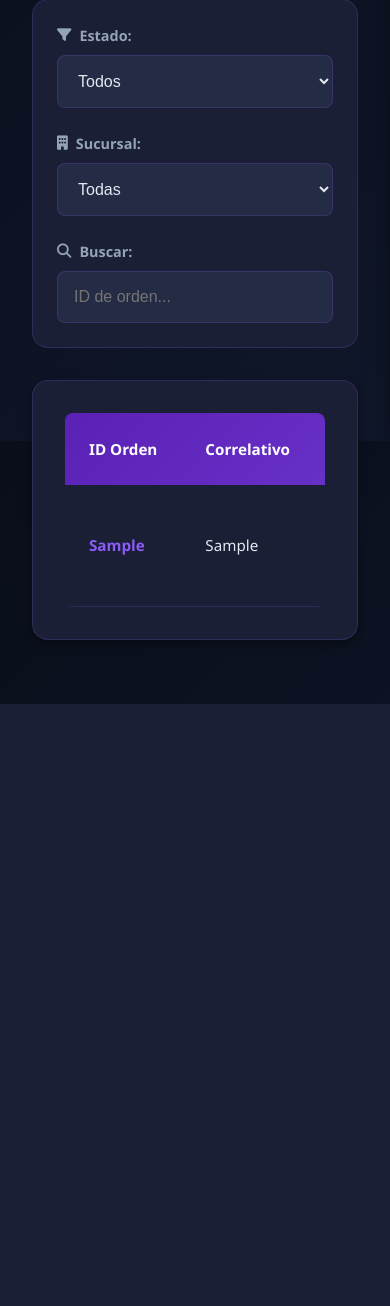
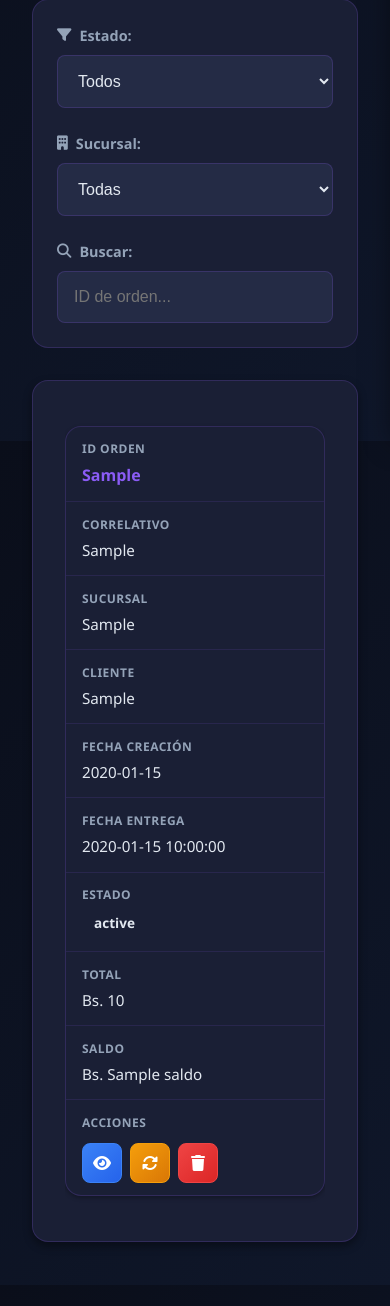
Before and after one commit to 4nddrs/optician, a Flask app: template templates/ordenes.html in a window 390 px wide. Shown: the part 403-1709 px from the top of the page. Before the commit the page ends 1107 px from the top, so only its background shows below. Run offline with Flask 3, Linux system fonts and the light colour scheme; the template is opened without the code that fills it: most values are stand-ins (such as "Sample title", 1, 10 or a date in 2020); some libraries are stand-ins or nearby versions.

Commit message:
Update UI

```diff
--- a/static/css/style.css
+++ b/static/css/style.css
@@ -533,6 +533,104 @@ body {
 
 .data-table td strong {
     color: var(--color-primary-light);
+}
+
+@media (max-width: 768px) {
+    .orders-mobile-table,
+    .dashboard-orders-table {
+        border-collapse: separate;
+        border-spacing: 0 0.85rem;
+    }
+
+    .orders-mobile-table thead,
+    .dashboard-orders-table thead {
+        display: none;
+    }
+
+    .orders-mobile-table tbody,
+    .dashboard-orders-table tbody {
+        display: block;
+    }
+
+    .orders-mobile-table tbody tr,
+    .dashboard-orders-table tbody tr {
+        display: block;
+        margin-bottom: 0;
+        background: var(--surface-primary);
+        border: 1px solid var(--border-color);
+        border-radius: var(--border-radius);
+        box-shadow: var(--shadow-sm);
+        overflow: hidden;
+    }
+
+    .orders-mobile-table tbody tr:hover,
+    .dashboard-orders-table tbody tr:hover {
+        background: var(--surface-primary);
+    }
+
+    .orders-mobile-table td,
+    .dashboard-orders-table td {
+        display: flex;
+        flex-direction: column;
+        align-items: flex-start;
+        gap: 0.25rem;
+        padding: 0.8rem 1rem;
+        border-bottom: 1px solid rgba(139, 92, 246, 0.12);
+        white-space: normal;
+        overflow: visible;
+        text-overflow: initial;
+    }
+
+    .orders-mobile-table td:last-child,
+    .dashboard-orders-table td:last-child {
+        border-bottom: none;
+    }
+
+    .orders-mobile-table td::before,
+    .dashboard-orders-table td::before {
+        content: attr(data-label);
+        font-size: 0.75rem;
+        font-weight: 700;
+        letter-spacing: 0.04em;
+        text-transform: uppercase;
+        color: var(--text-secondary);
+    }
+
+    .orders-mobile-table td strong,
+    .dashboard-orders-table td strong {
+        font-size: 1rem;
+    }
+
+    .orders-mobile-table td[data-label="Acciones"],
+    .dashboard-orders-table td[data-label="Acciones"] {
+        align-items: flex-start;
+    }
+
+    .orders-mobile-table td[data-label="Acciones"]::before,
+    .dashboard-orders-table td[data-label="Acciones"]::before {
+        margin-bottom: 0.4rem;
+    }
+
+    .orders-mobile-table .action-buttons {
+        justify-content: flex-start;
+        flex-wrap: wrap;
+    }
+
+    .dashboard-orders-table .btn-icon.view {
+        align-self: flex-start;
+    }
+
+    .orders-mobile-table td[colspan],
+    .dashboard-orders-table td[colspan] {
+        display: block;
+        text-align: center;
+        padding: 1.25rem 1rem;
+    }
+
+    .orders-mobile-table td[colspan]::before,
+    .dashboard-orders-table td[colspan]::before {
+        display: none;
+    }
 }
 
 .text-center {
--- a/templates/ordenes.html
+++ b/templates/ordenes.html
@@ -49,7 +49,7 @@
 
 <div class="content-section">
     <div class="table-container">
-        <table class="data-table">
+        <table class="data-table orders-mobile-table">
             <thead>
                 <tr>
                     <th>ID Orden</th>
@@ -67,20 +67,20 @@
             <tbody id="ordenesTableBody">
                 {% for orden in ordenes %}
                 <tr data-estado="{{ orden.estado }}" data-sucursal="{{ orden.id_sucursal }}" data-orden-id="{{ orden.id_orden }}">
-                    <td><strong>{{ orden.id_orden }}</strong></td>
-                    <td>{{ orden.nro_correlativo }}</td>
-                    <td>{{ orden.id_sucursal }}</td>
-                    <td>{{ clientes_dict.get(orden.id_cliente, {}).get('nombre_completo', orden.id_cliente) }}</td>
-                    <td>{{ orden.fecha_creacion[:10] }}</td>
-                    <td>{{ orden.fecha_entrega }}</td>
-                    <td>
+                    <td data-label="ID Orden"><strong>{{ orden.id_orden }}</strong></td>
+                    <td data-label="Correlativo">{{ orden.nro_correlativo }}</td>
+                    <td data-label="Sucursal">{{ orden.id_sucursal }}</td>
+                    <td data-label="Cliente">{{ clientes_dict.get(orden.id_cliente, {}).get('nombre_completo', orden.id_cliente) }}</td>
+                    <td data-label="Fecha Creación">{{ orden.fecha_creacion[:10] }}</td>
+                    <td data-label="Fecha Entrega">{{ orden.fecha_entrega }}</td>
+                    <td data-label="Estado">
                         <span class="badge badge-{{ orden.estado }}">
                             {{ orden.estado }}
                         </span>
                     </td>
-                    <td>Bs. {{ orden.pagos.total }}</td>
-                    <td>Bs. {{ orden.pagos.saldo }}</td>
-                    <td>
+                    <td data-label="Total">Bs. {{ orden.pagos.total }}</td>
+                    <td data-label="Saldo">Bs. {{ orden.pagos.saldo }}</td>
+                    <td data-label="Acciones">
                         <div class="action-buttons">
                             <a href="{{ url_for('ver_orden', orden_id=orden.id) }}" class="btn-icon view" title="Ver detalles">
                                 <i class="fas fa-eye"></i>
```
Also changed, not shown: templates/index.html (+9 -9 lines).
